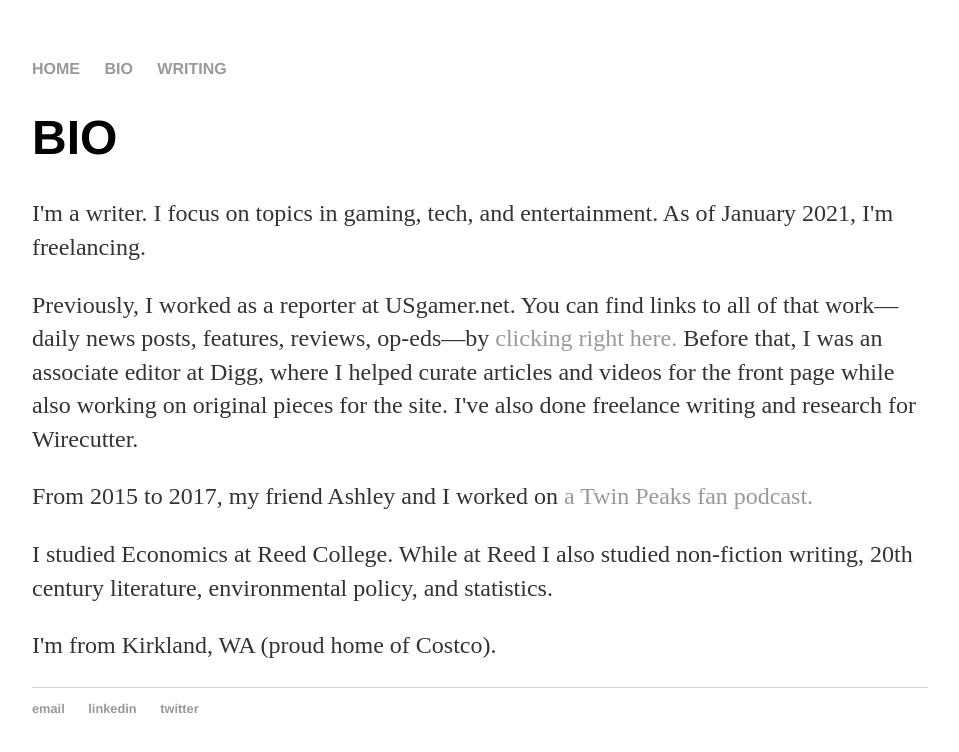
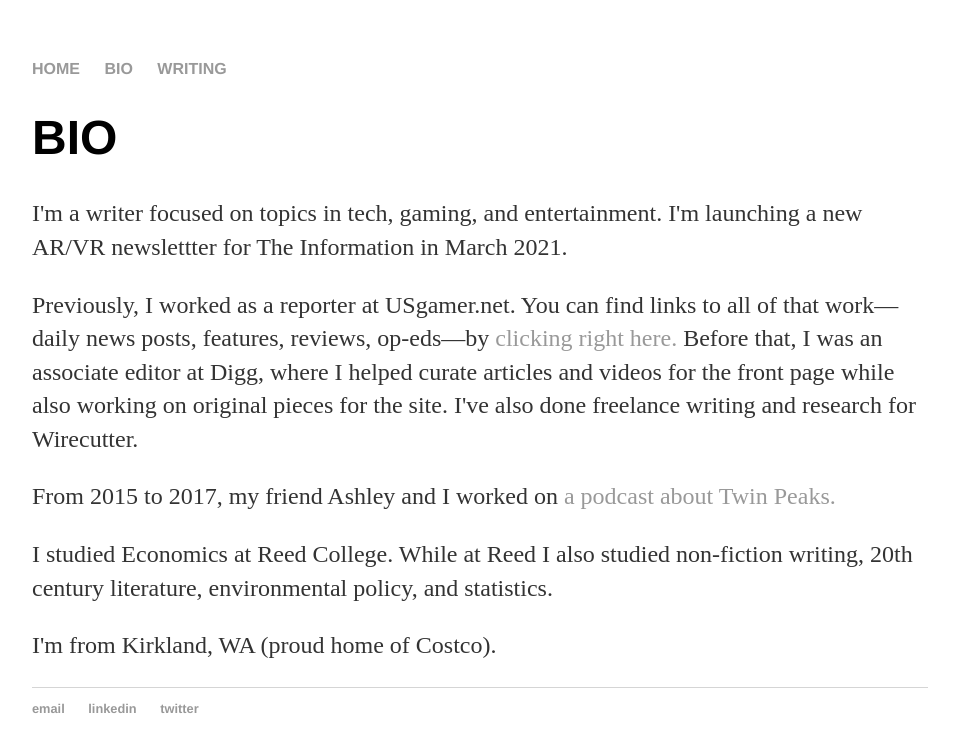
Before and after one commit to mathewolson/mathewolson.github.io, a Jekyll site: the page built from about.html, in a window 1280 px wide. Shown: the top 752 px of the page, without its empty margins (160-1119 px from the left). Built offline with Jekyll 4.4.1, drawn with Linux system fonts in a browser that asks for light colours.

Commit message:
Update about.html

```diff
--- a/about.html
+++ b/about.html
@@ -4,9 +4,9 @@ title: Bio
 ---
 <div class="blurb">
 	<h1>BIO</h1>
-	<p>I'm a writer. I focus on topics in gaming, tech, and entertainment. As of January 2021, I'm freelancing. </p>
+	<p>I'm a writer focused on topics in tech, gaming, and entertainment. I'm launching a new AR/VR newslettter for The Information in March 2021. </p>
 	<p>Previously, I worked as a reporter at USgamer.net. You can find links to all of that work—daily news posts, features, reviews, op-eds—by <a href="https://www.usgamer.net/authors/2004">clicking right here.</a> Before that, I was an associate editor at Digg, where I helped curate articles and videos for the front page while also working on original pieces for the site. I've also done freelance writing and research for Wirecutter.</p>
-	<p>From 2015 to 2017, my friend Ashley and I worked on <a href="https://twinpeakspeeks.simplecast.fm/">a Twin Peaks fan podcast.</a></p>
+	<p>From 2015 to 2017, my friend Ashley and I worked on <a href="https://twinpeakspeeks.simplecast.fm/">a podcast about Twin Peaks.</a></p>
 	<p>I studied Economics at Reed College. While at Reed I also studied non-fiction writing, 20th century literature, environmental policy, and statistics.</p>
 	<p>I'm from Kirkland, WA (proud home of Costco).</p>
 </div><!-- /.blurb -->
```
